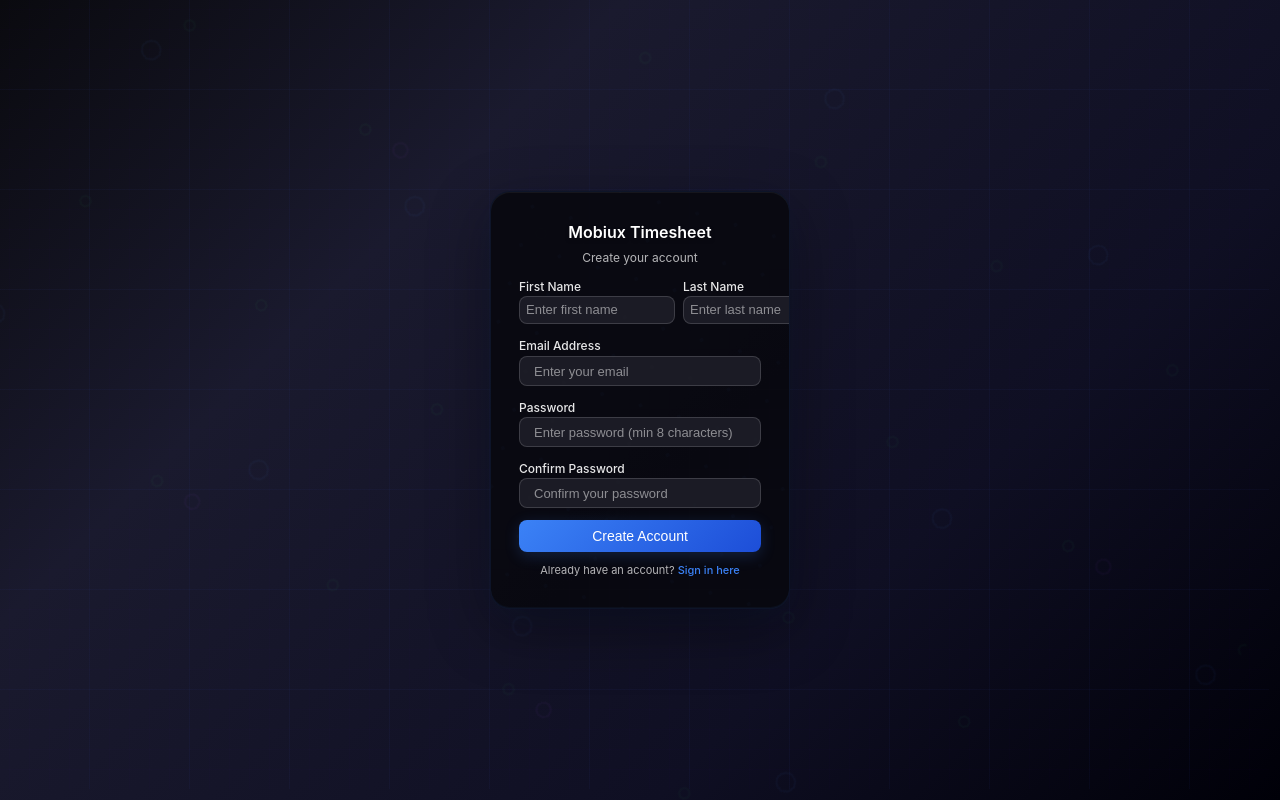
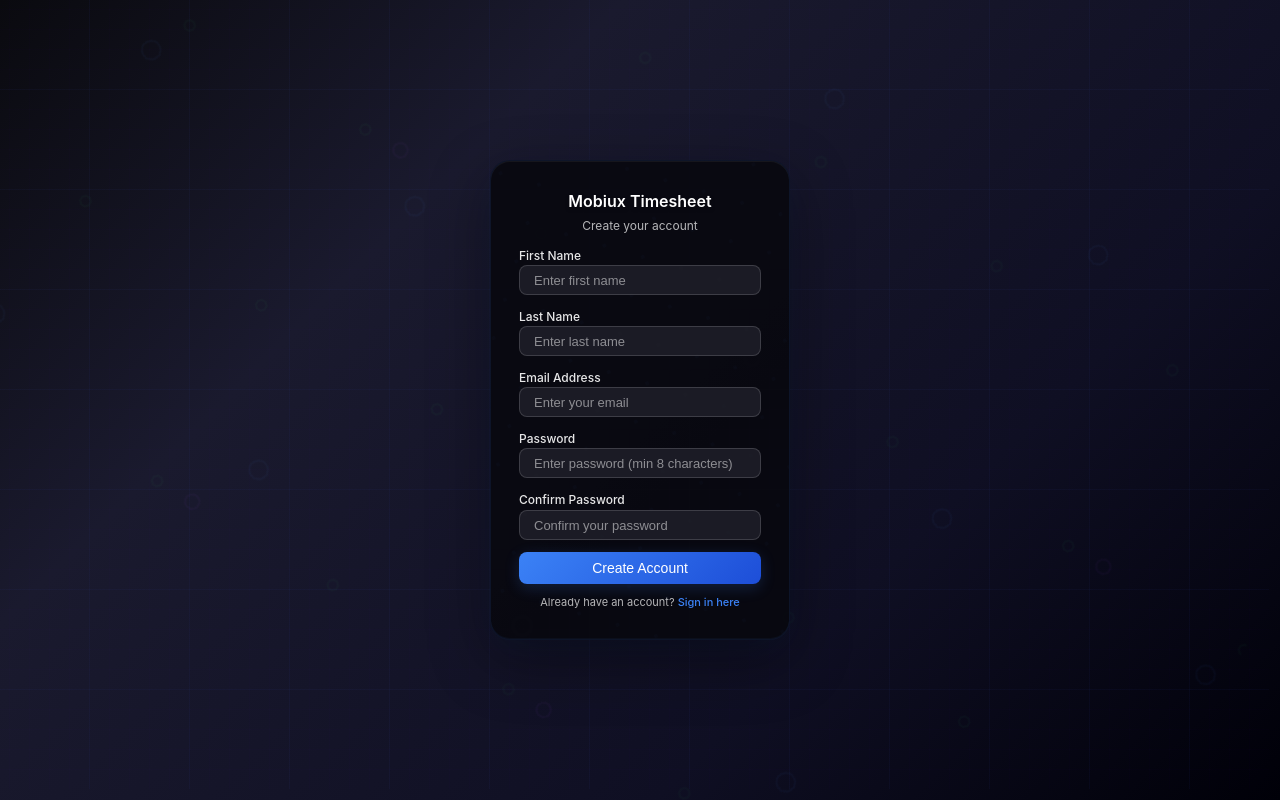
Before and after one commit to ajaykarthik-ip/timesheets-frontend, a Next.js app: page /register in a window 1280 px wide. Built offline with nearby package versions, Linux system fonts and the light colour scheme; no server answers.

Commit message:
Refactor: Update user state types and remove unused variables in AdminProjects, AdminUsers, TimesheetTable, and MainPage

```diff
--- a/src/app/auth.css
+++ b/src/app/auth.css
@@ -410,21 +410,7 @@
   100% { transform: rotate(360deg); }
 }
 
-.form-row {
-  display: grid;
-  grid-template-columns: 1fr 1fr;
-  gap: 8px;
-}
 
-.form-row .form-group input {
-  height: 28px;
-  padding: 0 6px;
-  font-size: 11px;
-}
-
-/* Add this to your auth.css file */
-
-/* Remove autofill background and maintain your design */
 input:-webkit-autofill,
 input:-webkit-autofill:hover,
 input:-webkit-autofill:focus,
```
